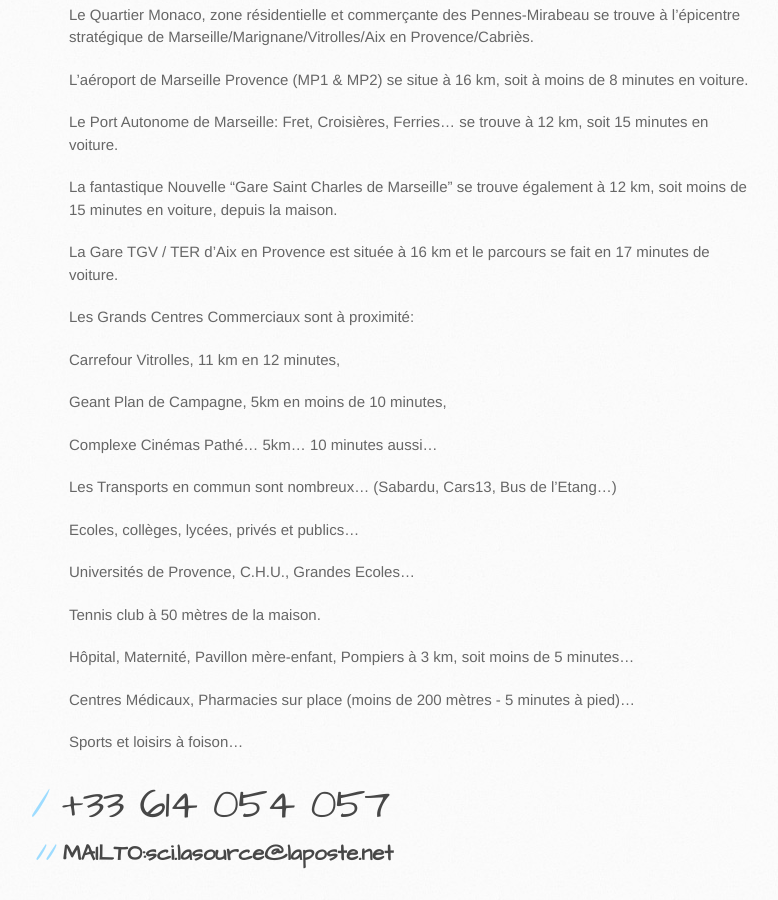
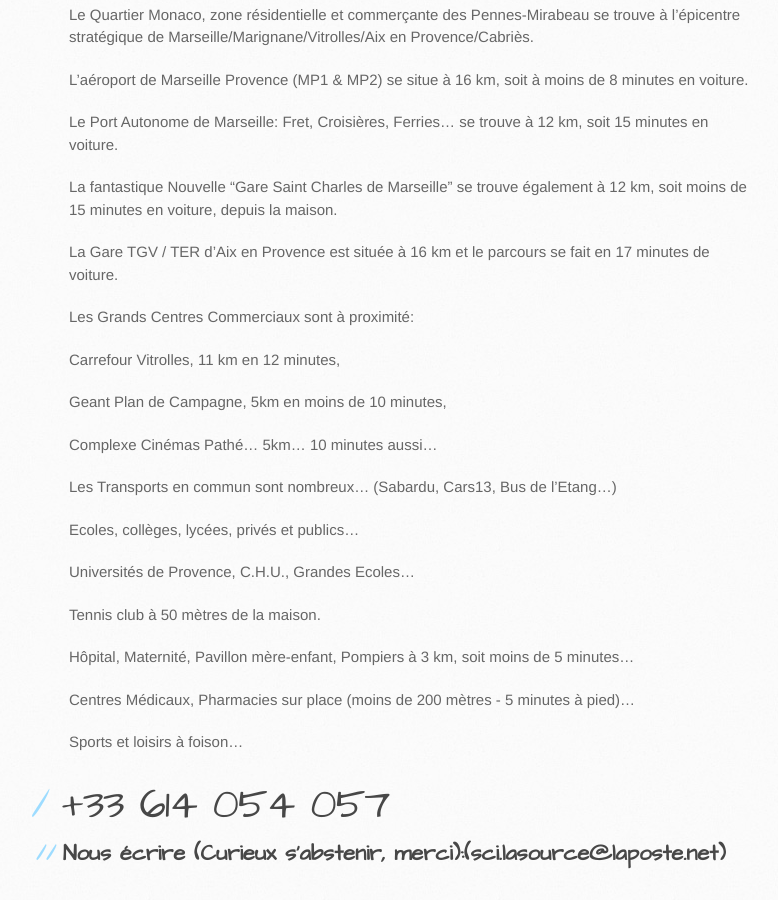
Before and after one commit to sci-la-source/sci-la-source.github.com, a Jekyll site: the page built from vendmaison/nous.md, in a window 1280 px wide and 900 px high, scrolled down 801 px. Shown: the whole window, without its empty margins (101-879 px from the left). Built offline with Jekyll 4.4.1, drawn with Linux system fonts in a browser that asks for light colours.

Commit message:
change link mail

```diff
--- a/vendmaison/nous.md
+++ b/vendmaison/nous.md
@@ -52,4 +52,4 @@ Sports et loisirs à foison...
 
 #+33 614 054 057
 
-##MAILTO:sci.lasource@laposte.net
+##Nous écrire (Curieux s'abstenir, merci):(sci.lasource@laposte.net)
```
